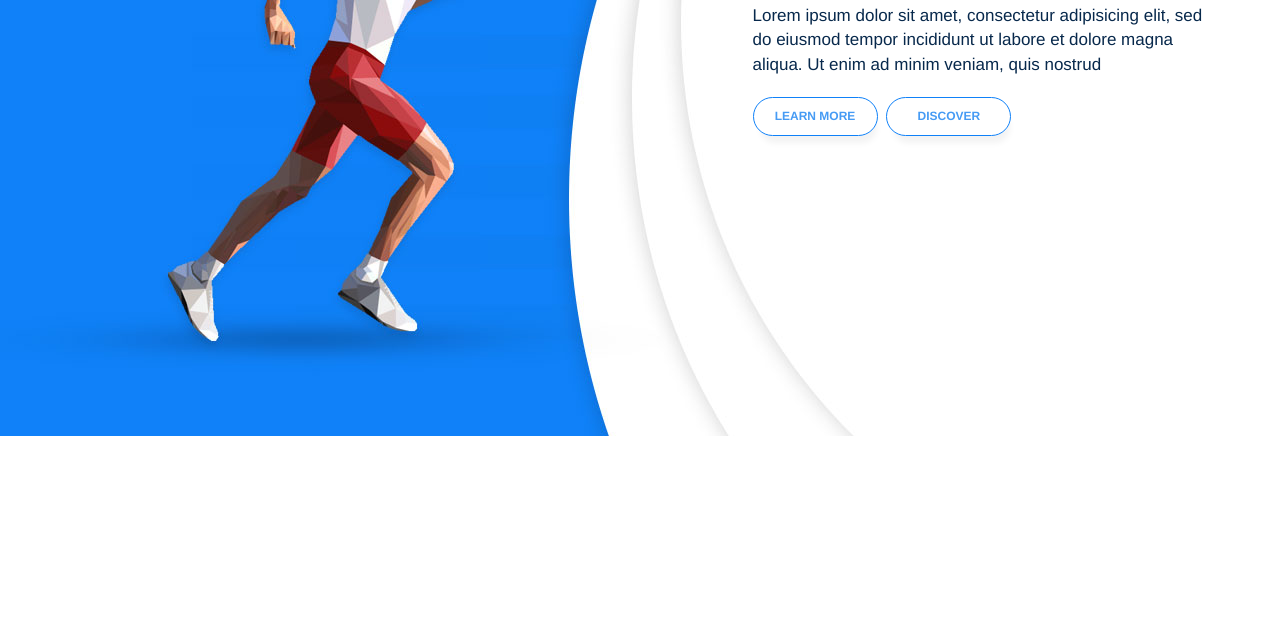
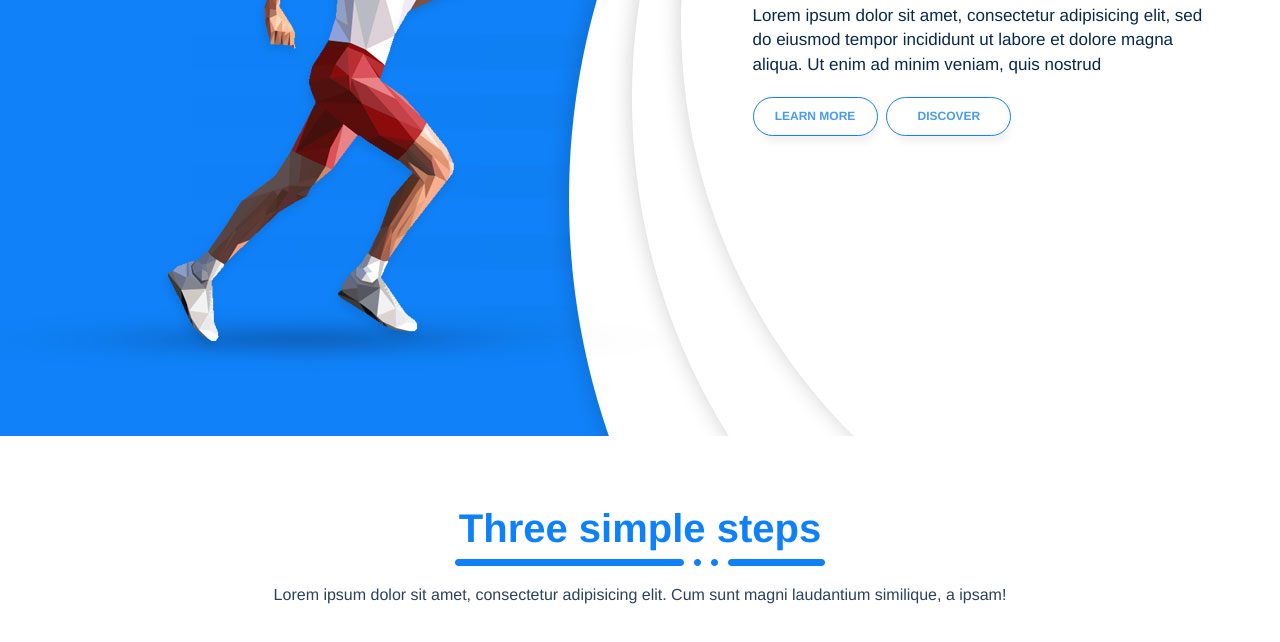
Before and after one commit to foysal-ahamed/geomatry, a plain HTML site: page index.html in a window 1280 px wide. Shown: the part 264-906 px from the top of the page. Before the commit the page ends 800 px from the top, so only its background shows below. Drawn offline with Linux system fonts and the light colour scheme.

Commit message:
Content Area Added

```diff
--- a/index.html
+++ b/index.html
@@ -38,6 +38,19 @@
     </div>
   </div>
 
+
+  <div class="content_area">
+    <div class="container">
+      <div class="row">
+        <div class="col-md-12 col-sm-12 text-center">
+          <div class="content_title">
+            <h1>Three simple steps</h1>
+            <p>Lorem ipsum dolor sit amet, consectetur adipisicing elit. Cum sunt magni laudantium similique, a ipsam!</p>
+          </div>
+        </div>
+      </div>
+    </div>
+  </div>
   <script src="./js/jquery-3.2.1.min.js"></script>
   <script src="./js/bootstrap.min.js"></script>
 </body>
```
